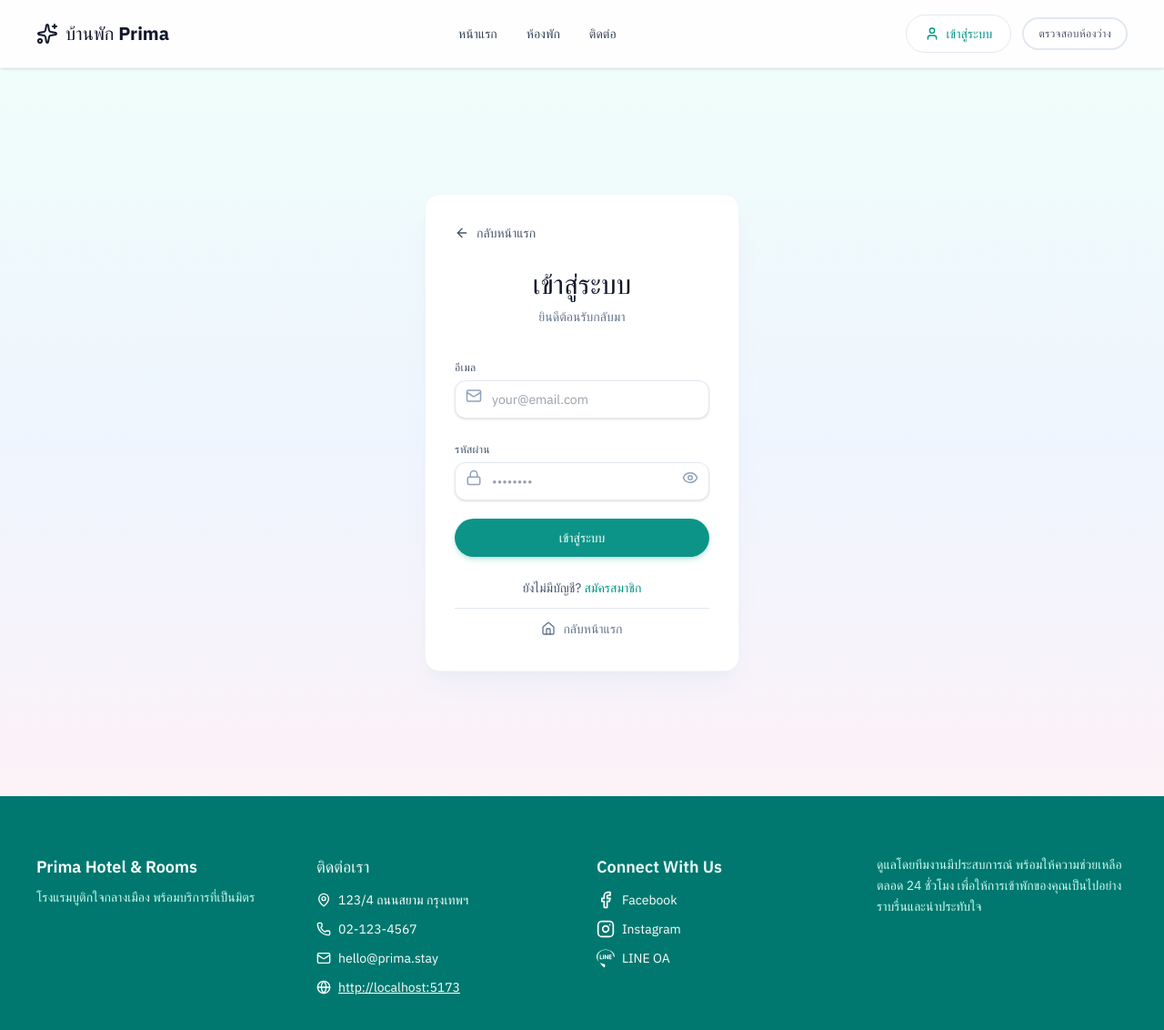
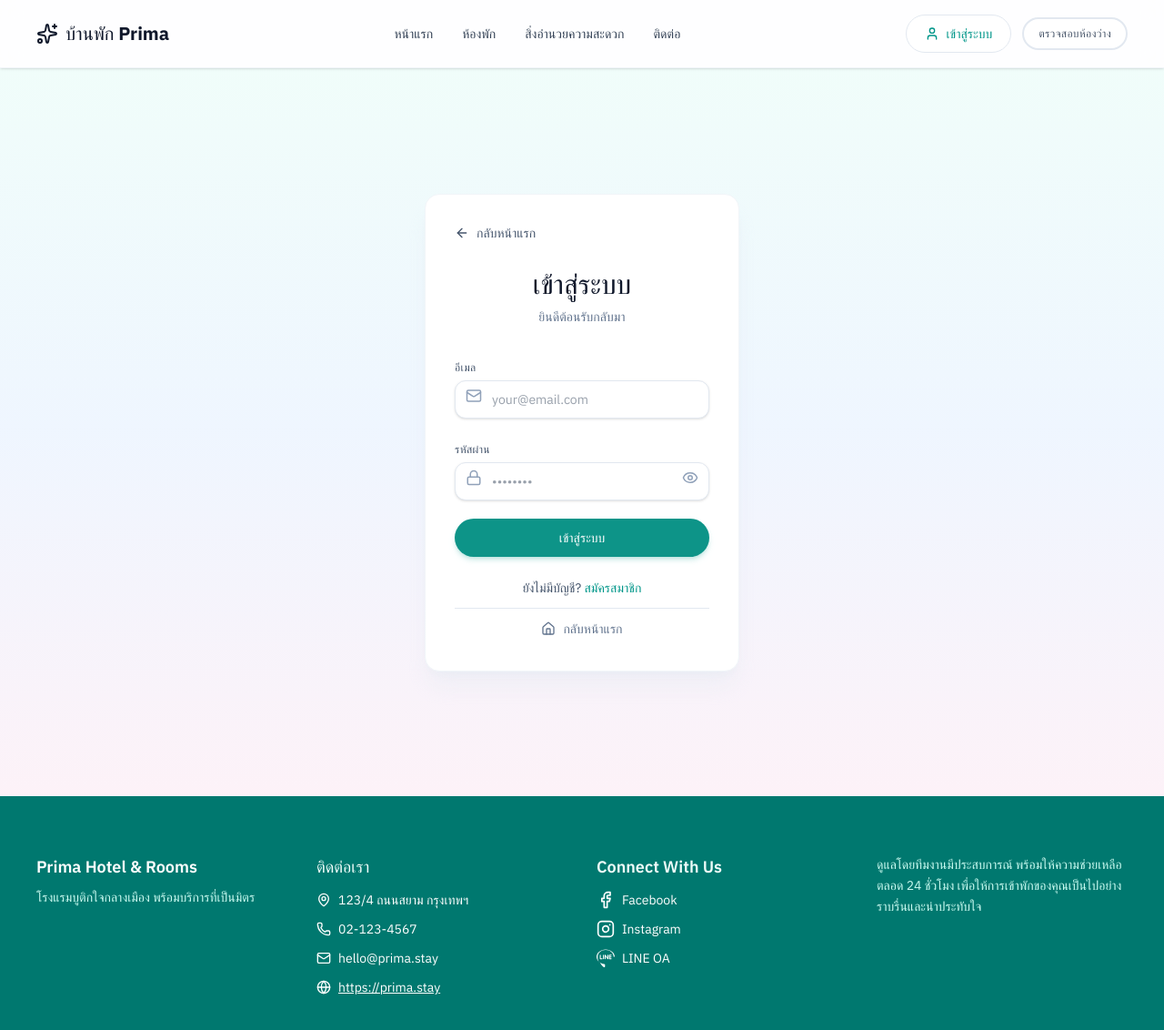
Before and after one commit to PeerapatAtta/React-Hotel-Project2, a React (Vite) app: page /login in a window 1280 px wide. Shown: the top 1132 px of the page at 91% size. Built offline with nearby package versions, Linux system fonts and the light colour scheme; no server answers.

Commit message:
็Header updated

```diff
--- a/src/components/layout/Footer.jsx
+++ b/src/components/layout/Footer.jsx
@@ -1,5 +1,6 @@
 import React from 'react'
 import { MapPin, Phone, Mail, Globe, Facebook, Instagram } from 'lucide-react'
+import { getHotelWebsite } from '../../config/hotelConfig'
 
 export default function Footer() {
   // LINE OA Icon Component (custom SVG)
@@ -44,12 +45,12 @@ export default function Footer() {
             <div className="flex items-center gap-2 text-teal-100">
               <Globe size={16} className="flex-shrink-0 text-white" />
               <a
-                href="http://localhost:5173"
+                href={getHotelWebsite()}
                 target="_blank"
                 rel="noopener noreferrer"
                 className="text-white hover:text-teal-200 underline break-all"
               >
-                http://localhost:5173
+                {getHotelWebsite()}
               </a>
             </div>
           </div>
--- a/src/components/layout/Header.jsx
+++ b/src/components/layout/Header.jsx
@@ -96,6 +96,30 @@ export default function Header() {
             ห้องพัก
           </Link>
           <a
+            href="/#amenities"
+            onClick={(e) => {
+              e.preventDefault()
+              if (window.location.pathname === '/') {
+                const element = document.getElementById('amenities')
+                if (element) {
+                  element.scrollIntoView({ behavior: 'smooth', block: 'start' })
+                }
+              } else {
+                navigate('/#amenities')
+                setTimeout(() => {
+                  const element = document.getElementById('amenities')
+                  if (element) {
+                    element.scrollIntoView({ behavior: 'smooth', block: 'start' })
+                  }
+                }, 100)
+              }
+            }}
+            className="relative text-slate-700 hover:text-teal-600 px-3 py-1.5 rounded-lg transition-all duration-300 hover:bg-teal-50 hover:scale-105 hover:font-semibold after:absolute after:bottom-0 after:left-1/2 after:-translate-x-1/2 after:w-0 after:h-0.5 after:bg-teal-600 after:transition-all after:duration-300 hover:after:w-3/4"
+            style={{ color: '#334155' }}
+          >
+            สิ่งอำนวยความสะดวก
+          </a>
+          <a
             href="#contact"
             className="relative text-slate-700 hover:text-teal-600 px-3 py-1.5 rounded-lg transition-all duration-300 hover:bg-teal-50 hover:scale-105 hover:font-semibold after:absolute after:bottom-0 after:left-1/2 after:-translate-x-1/2 after:w-0 after:h-0.5 after:bg-teal-600 after:transition-all after:duration-300 hover:after:w-3/4"
             style={{ color: '#334155' }}
--- /dev/null
+++ b/src/config/hotelConfig.js
@@ -0,0 +1,23 @@
+// Hotel Configuration
+// ค่าตั้งต้นสำหรับข้อมูลโรงแรม
+export const hotelConfig = {
+  hotelName: 'Prima Hotel & Rooms',
+  hotelAddress: '123/4 ถนนสยาม กรุงเทพฯ',
+  hotelPhone: '02-123-4567',
+  hotelEmail: 'hello@prima.stay',
+  hotelWebsite: 'https://prima.stay',
+
+  // Social Media Links
+  socialMedia: {
+    facebook: 'https://www.facebook.com',
+    instagram: 'https://www.instagram.com',
+    lineOA: 'https://line.me',
+  },
+}
+
+// Function to get hotel website URL
+export const getHotelWebsite = () => {
+  // ในอนาคตสามารถดึงจาก database หรือ localStorage ได้
+  // ตอนนี้ใช้ค่า default จาก config
+  return hotelConfig.hotelWebsite
+}
--- a/src/pages/LandingPage.jsx
+++ b/src/pages/LandingPage.jsx
@@ -344,7 +344,7 @@ export default function LandingPage() {
 
         {/* Amenities */}
         <Container>
-          <section className="mx-auto max-w-4xl space-y-10 rounded-3xl bg-white p-6 shadow-xl shadow-teal-900/10 md:p-10">
+          <section id="amenities" className="mx-auto max-w-4xl space-y-10 rounded-3xl bg-white p-6 shadow-xl shadow-teal-900/10 md:p-10">
             <div className="text-center space-y-2">
               <SectionTitle
                 subtitle="สิ่งอำนวยความสะดวก"
--- a/src/pages/admin/AdminSettingsPage.jsx
+++ b/src/pages/admin/AdminSettingsPage.jsx
@@ -15,15 +15,16 @@ import {
   RefreshCw
 } from 'lucide-react'
 import Swal from 'sweetalert2'
+import { hotelConfig } from '../../config/hotelConfig'
 
 export default function AdminSettingsPage() {
   const [settings, setSettings] = useState({
     // ข้อมูลโรงแรม
-    hotelName: 'Prima Hotel & Rooms',
-    hotelAddress: '123/4 ถนนสยาม กรุงเทพฯ',
-    hotelPhone: '02-123-4567',
-    hotelEmail: 'hello@prima.stay',
-    hotelWebsite: 'https://prima.stay',
+    hotelName: hotelConfig.hotelName,
+    hotelAddress: hotelConfig.hotelAddress,
+    hotelPhone: hotelConfig.hotelPhone,
+    hotelEmail: hotelConfig.hotelEmail,
+    hotelWebsite: hotelConfig.hotelWebsite,
 
     // การแจ้งเตือน
     emailNotifications: true,
@@ -80,11 +81,11 @@ export default function AdminSettingsPage() {
       if (result.isConfirmed) {
         // Reset to default values
         setSettings({
-          hotelName: 'Prima Hotel & Rooms',
-          hotelAddress: '123/4 ถนนสยาม กรุงเทพฯ',
-          hotelPhone: '02-123-4567',
-          hotelEmail: 'hello@prima.stay',
-          hotelWebsite: 'https://prima.stay',
+          hotelName: hotelConfig.hotelName,
+          hotelAddress: hotelConfig.hotelAddress,
+          hotelPhone: hotelConfig.hotelPhone,
+          hotelEmail: hotelConfig.hotelEmail,
+          hotelWebsite: hotelConfig.hotelWebsite,
           emailNotifications: true,
           smsNotifications: false,
           bookingConfirmations: true,
```
